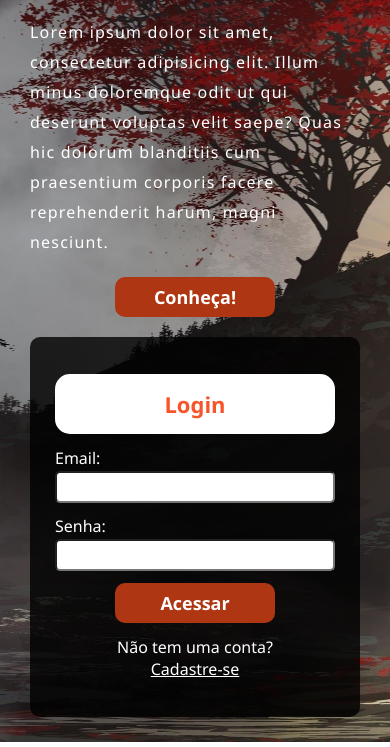
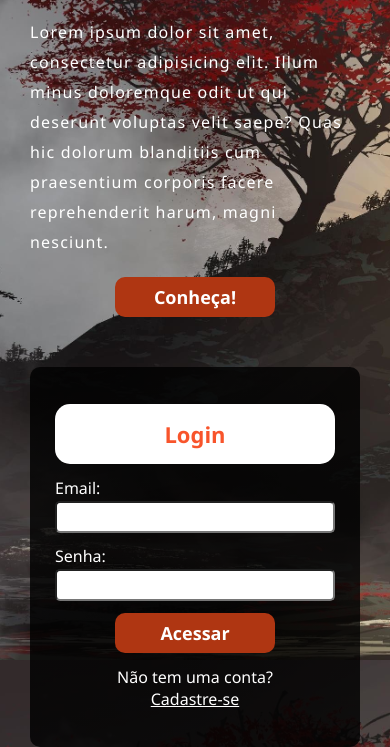
Before and after one commit to G3rsonBR/Proa-LandingPage-Sekiro, a plain HTML site: page index.html in a window 390 px wide. Shown: the part 184-931 px from the top of the page. Drawn offline with Linux system fonts and the light colour scheme.

Commit message:
Arrumando bg repetindo no mobile

```diff
--- a/styles.css
+++ b/styles.css
@@ -7,6 +7,7 @@
 
 body {
   width: 100%;
+  height: 100vh;
   background-image: url(assets/bg.jpg);
   background-position: center;
   background-size: cover;
@@ -111,7 +112,7 @@ form {
   align-items: center;
   justify-content: space-evenly;
   width: 350px;
-  height: 380px;
+  min-height: 380px;
   background: linear-gradient(to top, rgba(0,0,0,0.8)50%, rgba(0,0,0,0.8)50%);
   border-radius: 10px;
   padding: 25px;
@@ -157,6 +158,11 @@ form p a:hover{
 }
 
 @media screen and (max-width: 1060px) {
+  main {
+    justify-content: unset;
+    gap: 50px;
+  }
+
   main .content, main .description, main h1 {
     width: 100%;
   }
@@ -181,7 +187,7 @@ form p a:hover{
 
   main {
     height: 100%;
-    padding: 0 30px 25px;
+    padding: 0 30px 50px;
     flex-direction: column;
   }
   main .content {
```
